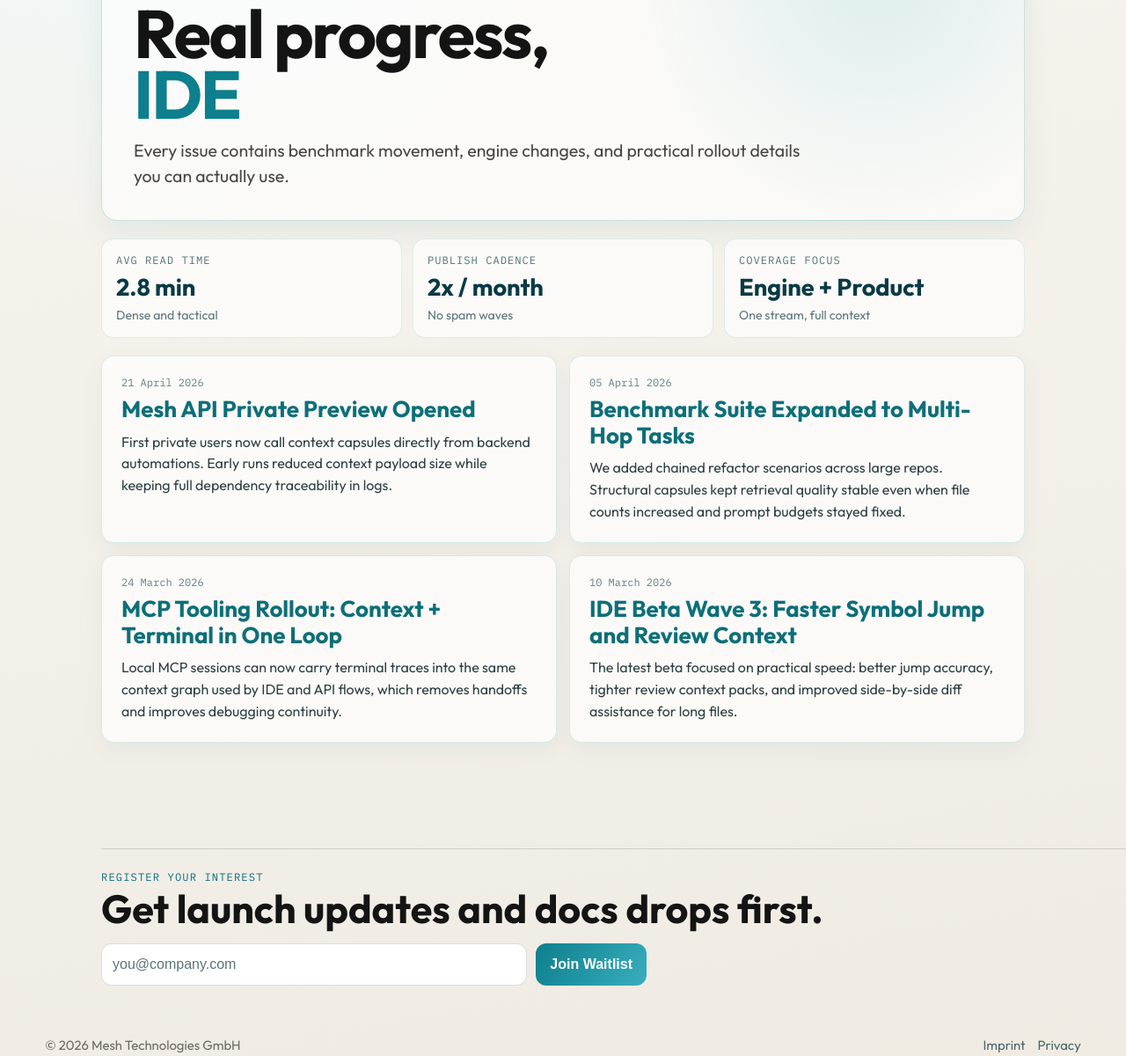
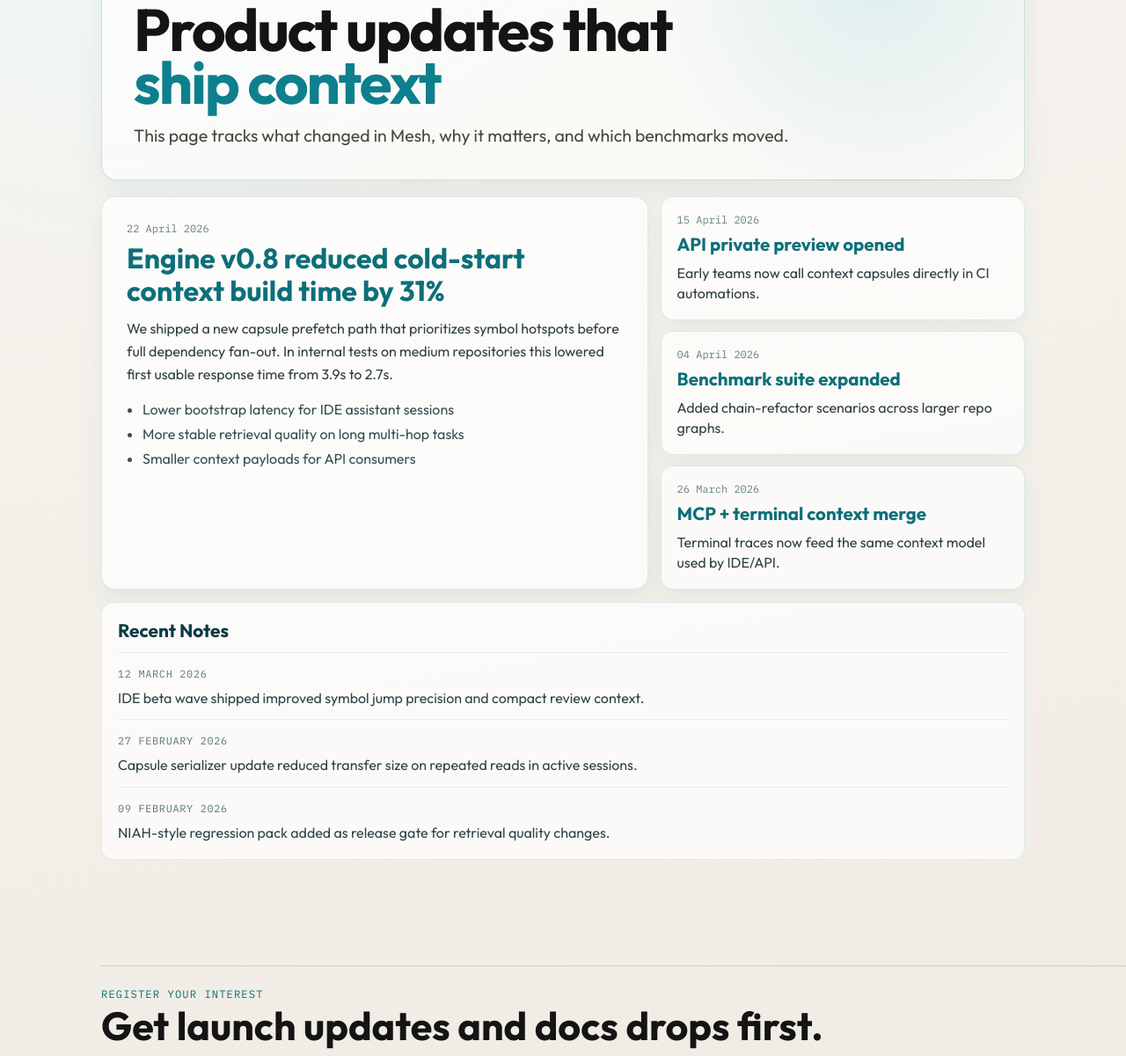
Before and after one commit to dreddi-edit/mesh-marketing-final, a website: page newsletter.html in a window 1280 px wide. Shown: the part 222-1422 px from the top of the page at 88% size. Drawn offline with Linux system fonts and the light colour scheme.

Commit message:
Polish newsletter design and clarify subscribe behavior

```diff
--- a/main.js
+++ b/main.js
@@ -3,10 +3,13 @@ document.documentElement.classList.add('js-motion');
 const yearEl = document.getElementById('year');
 if (yearEl) yearEl.textContent = String(new Date().getFullYear());
 
-const words = ['IDE', 'MCP', 'API'];
 const wordCycle = document.querySelector('.word-cycle');
 let wordIndex = 0;
 if (wordCycle) {
+  const wordsAttr = wordCycle.getAttribute('data-words');
+  const words = wordsAttr
+    ? wordsAttr.split('|').map((entry) => entry.trim()).filter(Boolean)
+    : ['IDE', 'MCP', 'API'];
   setInterval(() => {
     wordIndex = (wordIndex + 1) % words.length;
     wordCycle.textContent = words[wordIndex];
--- a/newsletter.html
+++ b/newsletter.html
@@ -42,71 +42,67 @@
       <section class="newsletter-hero reveal" data-stagger="1">
         <p class="kicker">Mesh Transmission</p>
         <h1>
-          Real progress,<br/>
-          <span class="cycle-line"><span class="word-cycle" aria-live="polite">not vanity updates</span></span>
+          Product updates that<br />
+          <span class="cycle-line"><span class="word-cycle" data-words="ship context|show proof|stay practical" aria-live="polite">ship context</span></span>
         </h1>
         <p class="lede">
-          Every issue contains benchmark movement, engine changes, and practical rollout details you can actually use.
+          This page tracks what changed in Mesh, why it matters, and which benchmarks moved.
         </p>
       </section>
 
-      <section class="newsletter-highlights">
-        <article class="newsletter-kpi reveal" data-stagger="2">
-          <p>Avg Read Time</p>
-          <strong>2.8 min</strong>
-          <span>Dense and tactical</span>
+      <section class="newsletter-layout">
+        <article class="newsletter-feature reveal" data-stagger="2">
+          <span class="news-date">22 April 2026</span>
+          <h2>Engine v0.8 reduced cold-start context build time by 31%</h2>
+          <p>
+            We shipped a new capsule prefetch path that prioritizes symbol hotspots before full dependency fan-out.
+            In internal tests on medium repositories this lowered first usable response time from 3.9s to 2.7s.
+          </p>
+          <ul>
+            <li>Lower bootstrap latency for IDE assistant sessions</li>
+            <li>More stable retrieval quality on long multi-hop tasks</li>
+            <li>Smaller context payloads for API consumers</li>
+          </ul>
         </article>
-        <article class="newsletter-kpi reveal" data-stagger="3">
-          <p>Publish Cadence</p>
-          <strong>2x / month</strong>
-          <span>No spam waves</span>
+
+        <div class="newsletter-side">
+          <article class="news-entry reveal" data-stagger="3">
+            <span class="news-date">15 April 2026</span>
+            <h3>API private preview opened</h3>
+            <p>Early teams now call context capsules directly in CI automations.</p>
+          </article>
+
+          <article class="news-entry reveal" data-stagger="4">
+            <span class="news-date">04 April 2026</span>
+            <h3>Benchmark suite expanded</h3>
+            <p>Added chain-refactor scenarios across larger repo graphs.</p>
+          </article>
+
+          <article class="news-entry reveal" data-stagger="5">
+            <span class="news-date">26 March 2026</span>
+            <h3>MCP + terminal context merge</h3>
+            <p>Terminal traces now feed the same context model used by IDE/API.</p>
+          </article>
+        </div>
+      </section>
+
+      <section class="newsletter-archive reveal" data-stagger="6">
+        <h2>Recent Notes</h2>
+        <article>
+          <span>12 March 2026</span>
+          <p>IDE beta wave shipped improved symbol jump precision and compact review context.</p>
         </article>
-        <article class="newsletter-kpi reveal" data-stagger="4">
-          <p>Coverage Focus</p>
-          <strong>Engine + Product</strong>
-          <span>One stream, full context</span>
+        <article>
+          <span>27 February 2026</span>
+          <p>Capsule serializer update reduced transfer size on repeated reads in active sessions.</p>
+        </article>
+        <article>
+          <span>09 February 2026</span>
+          <p>NIAH-style regression pack added as release gate for retrieval quality changes.</p>
         </article>
       </section>
 
-      <section class="newsletter-stream">
-        <article class="news-entry reveal" data-stagger="2">
-          <span class="news-date">21 April 2026</span>
-          <h2>Mesh API Private Preview Opened</h2>
-          <p>
-            First private users now call context capsules directly from backend automations. Early runs reduced context payload
-            size while keeping full dependency traceability in logs.
-          </p>
-        </article>
-
-        <article class="news-entry reveal" data-stagger="3">
-          <span class="news-date">05 April 2026</span>
-          <h2>Benchmark Suite Expanded to Multi-Hop Tasks</h2>
-          <p>
-            We added chained refactor scenarios across large repos. Structural capsules kept retrieval quality stable even
-            when file counts increased and prompt budgets stayed fixed.
-          </p>
-        </article>
-
-        <article class="news-entry reveal" data-stagger="4">
-          <span class="news-date">24 March 2026</span>
-          <h2>MCP Tooling Rollout: Context + Terminal in One Loop</h2>
-          <p>
-            Local MCP sessions can now carry terminal traces into the same context graph used by IDE and API flows, which
-            removes handoffs and improves debugging continuity.
-          </p>
-        </article>
-
-        <article class="news-entry reveal" data-stagger="5">
-          <span class="news-date">10 March 2026</span>
-          <h2>IDE Beta Wave 3: Faster Symbol Jump and Review Context</h2>
-          <p>
-            The latest beta focused on practical speed: better jump accuracy, tighter review context packs, and improved
-            side-by-side diff assistance for long files.
-          </p>
-        </article>
-      </section>
-
-      <section id="newsletter-signup" class="waitlist-band reveal" data-stagger="6">
+      <section id="newsletter-signup" class="waitlist-band reveal" data-stagger="7">
         <div>
           <p class="kicker">Register Your Interest</p>
           <h3>Get launch updates and docs drops first.</h3>
@@ -120,7 +116,7 @@
       </section>
     </main>
 
-    <footer class="footer reveal" data-stagger="7">
+    <footer class="footer reveal" data-stagger="8">
       <p>© <span id="year">2026</span> Mesh Technologies GmbH</p>
       <div>
         <a href="./imprint.html">Imprint</a>
--- a/styles.css
+++ b/styles.css
@@ -674,51 +674,49 @@ h1 {
 }
 
 .newsletter-hero h1 {
-  font-size: clamp(2.3rem, 6vw, 4.9rem);
+  font-size: clamp(2.3rem, 5.4vw, 4.2rem);
   line-height: 0.9;
 }
 
-.newsletter-highlights {
-  margin-top: 20px;
+.newsletter-layout {
+  margin-top: 18px;
   display: grid;
-  grid-template-columns: repeat(3, minmax(0, 1fr));
-  gap: 12px;
+  grid-template-columns: 1.2fr 0.8fr;
+  gap: 14px;
 }
 
-.newsletter-kpi {
-  background: rgba(255, 255, 255, 0.65);
-  border: 1px solid rgba(13, 127, 141, 0.12);
-  border-radius: 14px;
-  padding: 16px;
+.newsletter-feature {
+  background: rgba(255, 255, 255, 0.72);
+  border: 1px solid rgba(13, 127, 141, 0.14);
+  border-radius: 16px;
+  padding: clamp(20px, 3vw, 28px);
+  box-shadow: 0 10px 28px rgba(10, 86, 96, 0.07);
 }
 
-.newsletter-kpi p {
-  font-family: "IBM Plex Mono", monospace;
-  font-size: 0.76rem;
-  text-transform: uppercase;
-  letter-spacing: 0.08em;
-  color: #567378;
+.newsletter-feature h2 {
+  margin-top: 8px;
+  font-size: clamp(1.5rem, 2.5vw, 2rem);
+  line-height: 1.16;
+  color: #0d6f79;
 }
 
-.newsletter-kpi strong {
-  display: block;
-  margin-top: 6px;
-  font-size: clamp(1.2rem, 2.2vw, 1.7rem);
-  color: #0a3a45;
+.newsletter-feature p {
+  margin-top: 12px;
+  color: #2f4044;
+  line-height: 1.62;
 }
 
-.newsletter-kpi span {
-  display: block;
-  margin-top: 6px;
-  font-size: 0.88rem;
-  color: #5c767b;
+.newsletter-feature ul {
+  margin-top: 16px;
+  padding-left: 18px;
+  color: #355056;
+  display: grid;
+  gap: 8px;
 }
 
-.newsletter-stream {
-  margin-top: 20px;
+.newsletter-side {
   display: grid;
-  grid-template-columns: 1fr 1fr;
-  gap: 14px;
+  gap: 12px;
 }
 
 .news-entry {
@@ -726,7 +724,7 @@ h1 {
   background: rgba(255, 255, 255, 0.68);
   border: 1px solid rgba(13, 127, 141, 0.14);
   border-radius: 14px;
-  padding: 22px;
+  padding: 18px;
   box-shadow: 0 8px 24px rgba(10, 86, 96, 0.06);
 }
 
@@ -738,36 +736,49 @@ h1 {
   display: block;
 }
 
-.news-entry h2 {
-  font-size: clamp(1.25rem, 2.2vw, 1.62rem);
-  line-height: 1.15;
+.news-entry h3 {
+  font-size: clamp(1.05rem, 1.9vw, 1.28rem);
+  line-height: 1.25;
   color: #0d6f79;
 }
 
 .news-entry p {
-  margin-top: 10px;
+  margin-top: 8px;
   color: #2f4044;
-  line-height: 1.55;
+  line-height: 1.45;
 }
 
-.newsletter-cta {
-  margin-top: 30px;
+.newsletter-archive {
+  margin-top: 14px;
+  background: rgba(255, 255, 255, 0.7);
+  border: 1px solid rgba(13, 127, 141, 0.12);
   border-radius: 14px;
-  text-align: left;
-  padding: clamp(22px, 3vw, 32px);
-  background: #0a262e;
-  color: #e8f7fa;
+  padding: 18px;
 }
 
-.newsletter-cta h2 {
-  font-size: clamp(1.7rem, 3.4vw, 2.3rem);
-  margin-bottom: 10px;
-  color: #1aa4b7;
+.newsletter-archive h2 {
+  font-size: 1.3rem;
+  color: #0a3a45;
 }
 
-.newsletter-cta p {
-  color: #a1b8bc;
-  margin-bottom: 20px;
+.newsletter-archive article {
+  margin-top: 12px;
+  padding-top: 12px;
+  border-top: 1px solid rgba(13, 127, 141, 0.1);
+}
+
+.newsletter-archive span {
+  font-family: "IBM Plex Mono", monospace;
+  font-size: 0.74rem;
+  text-transform: uppercase;
+  letter-spacing: 0.06em;
+  color: #5c767c;
+}
+
+.newsletter-archive article p {
+  margin-top: 8px;
+  color: #2f4448;
+  line-height: 1.45;
 }
 
 .email-capture {
@@ -795,8 +806,7 @@ h1 {
     flex-direction: column;
   }
 
-  .newsletter-highlights,
-  .newsletter-stream {
+  .newsletter-layout {
     grid-template-columns: 1fr;
   }
 
```
Also changed, not shown: api/subscribe.js (+4 -3 lines).
